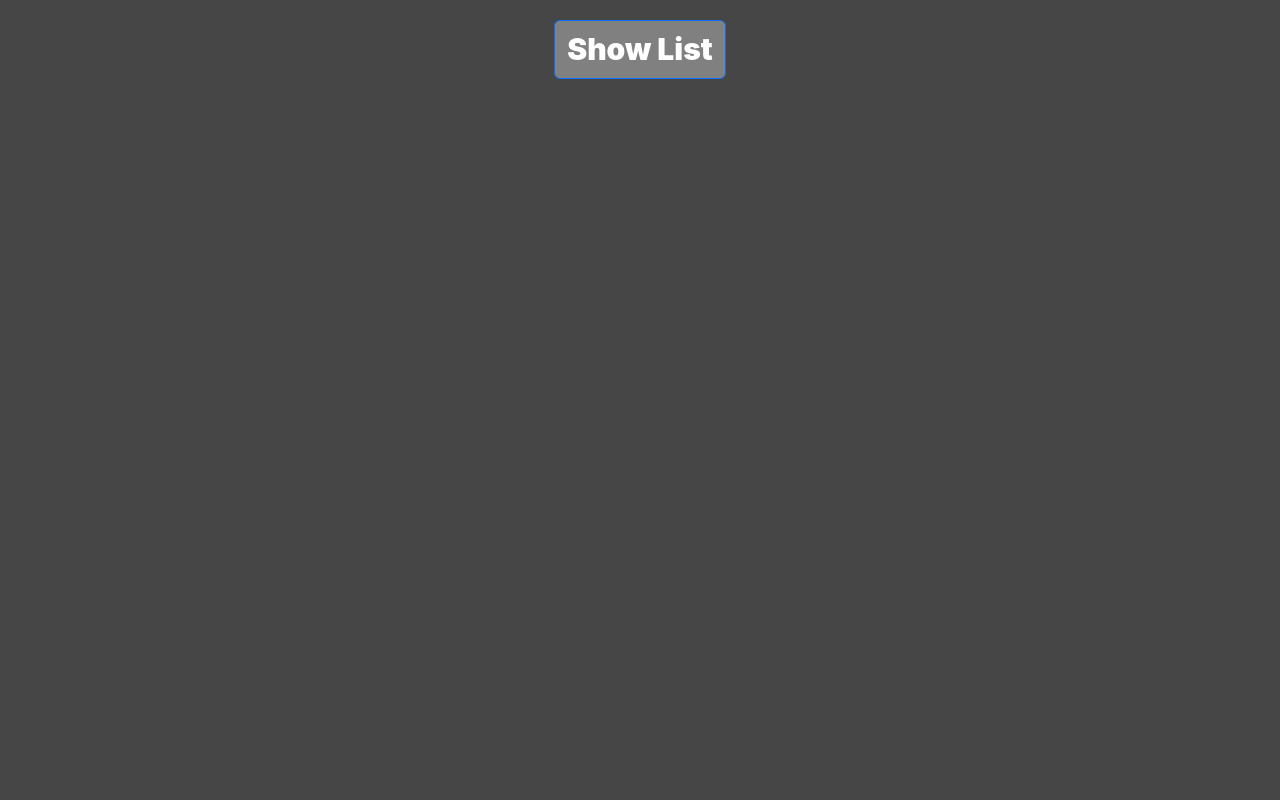
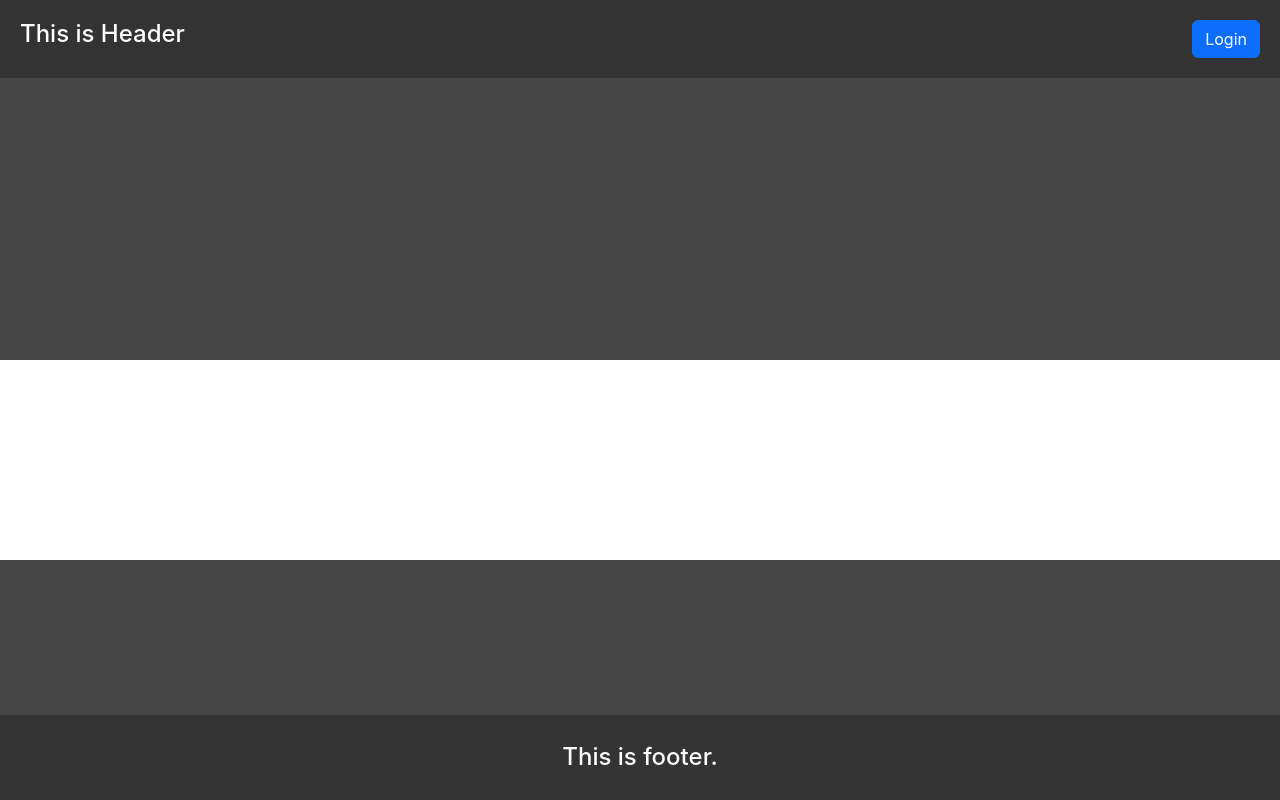
Before and after one commit to abhishek-dixit7/react-learn, a React (Create React App) app: page / in a window 1280 px wide. Built offline with nearby package versions, Linux system fonts and the light colour scheme.

Commit message:
setting assignment one as main render

```diff
--- a/src/App.js
+++ b/src/App.js
@@ -10,8 +10,8 @@ import List from "./Components/AssignmentTwo/List/List";
 function App() {
   return (
     <div className="App">
-      {/* <MainComponent /> */}
-      <List />
+      <MainComponent />
+      {/* <List /> */}
     </div>
   );
 }
```
